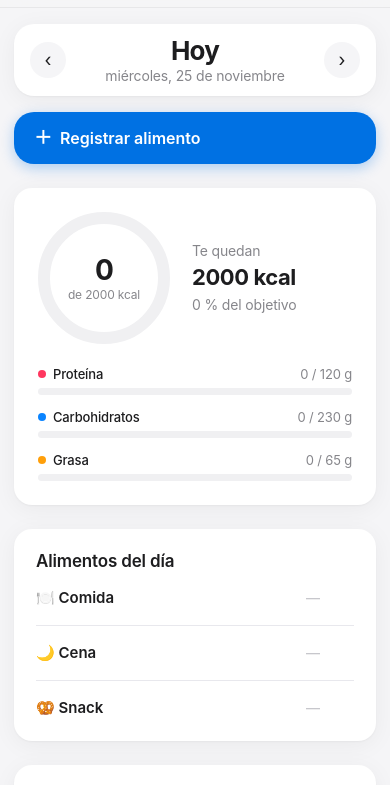
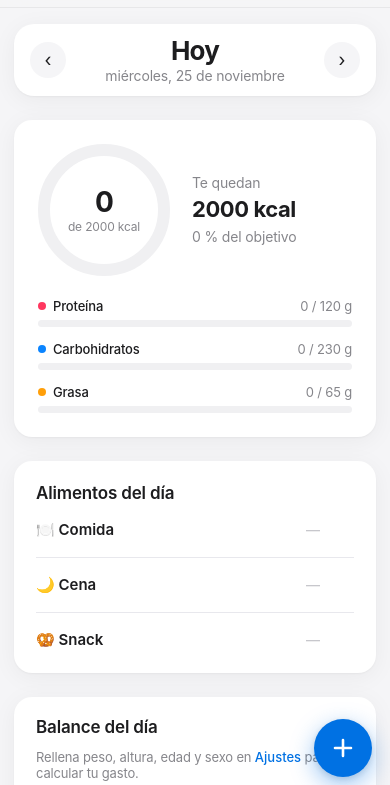
Before and after one commit to Alvarosoto136/Daily, a plain HTML site: page index.html in a window 390 px wide. Shown: the part 47-832 px from the top of the page. Drawn offline with Linux system fonts and the light colour scheme.

Commit message:
Registrar alimento pasa a ser un botón redondo azul abajo a la derecha
Co-Authored-By: Claude Opus 5.5 <noreply@anthropic.com>
Claude-Session: https://claude.ai/code/session_012zKsg3jkawertsEiehHLhw

```diff
--- a/index.html
+++ b/index.html
@@ -46,7 +46,7 @@ html,body{overscroll-behavior-x:none}
 .icon-btn{width:34px;height:34px;border-radius:50%;display:grid;place-items:center;font-size:17px;color:var(--muted);transition:background .2s}
 .icon-btn:hover{background:rgba(0,0,0,.05);color:var(--text)}
 
-main{max-width:1240px;margin:0 auto;padding:28px 32px 60px}
+main{max-width:1240px;margin:0 auto;padding:28px 32px 110px}
 .layout{display:grid;grid-template-columns:380px minmax(0,1fr);gap:28px;align-items:start}
 .card{background:var(--card);border-radius:var(--r);box-shadow:var(--shadow)}
 .side{position:sticky;top:86px;display:flex;flex-direction:column;gap:20px}
@@ -73,6 +73,13 @@ main{max-width:1240px;margin:0 auto;padding:28px 32px 60px}
 .dcol{display:flex;flex-direction:column;gap:24px;min-width:0}
 .reg{max-width:920px;margin:0 auto;position:relative;padding-top:8px}
 .regmode .topbar{display:none}
+.fab{position:fixed;right:max(22px,calc(50vw - 620px + 22px));bottom:calc(26px + env(safe-area-inset-bottom));width:60px;height:60px;border-radius:50%;
+  background:#0071e3;color:#fff;display:grid;place-items:center;z-index:30;box-shadow:0 8px 24px rgba(0,113,227,.4),0 2px 6px rgba(0,0,0,.12);
+  transition:transform .25s cubic-bezier(.22,.61,.36,1),opacity .2s,background .2s}
+.fab:hover{background:#0077ed;transform:scale(1.06)}
+.fab:active{transform:scale(.92)}
+.fab.off{opacity:0;transform:scale(.6);pointer-events:none}
+@media (max-width:600px){ .fab{right:18px;bottom:calc(20px + env(safe-area-inset-bottom));width:58px;height:58px} }
 .regback{display:grid;place-items:center;width:44px;height:44px;margin:0 0 14px}
 .regback svg{display:block}
 .reg .crumbs{justify-content:center;position:relative}
@@ -446,7 +453,7 @@ label.bfield input{flex:1}
   html{-webkit-text-size-adjust:100%}
   body{-webkit-tap-highlight-color:transparent}
   .top-in{padding-top:10px;padding-bottom:10px;gap:14px}
-  main{padding:16px 14px calc(40px + env(safe-area-inset-bottom))}
+  main{padding:16px 14px calc(100px + env(safe-area-inset-bottom))}
   .reg{padding-top:0}
   .regback{width:38px;height:38px;margin:0 0 6px}
   .reg .crumbs{min-height:38px}
@@ -463,7 +470,6 @@ label.bfield input{flex:1}
   .tile{min-height:180px;padding:14px}
   input,select,textarea{font-size:16px!important}
   .toast{bottom:calc(20px + env(safe-area-inset-bottom))}
-  #regBtn{padding:16px 20px}
   .hist{gap:14px}
   .cal{padding:16px 12px}
   .calhead{flex-wrap:wrap;margin-bottom:12px}
@@ -504,7 +510,6 @@ label.bfield input{flex:1}
         <button class="round" id="nextDay" title="Día siguiente">›</button>
         <button class="pill" id="todayBtn">Ir a hoy</button>
       </div>
-      <button class="btn-blue" id="regBtn"><span id="regIco">＋</span><span id="regTxt">Registrar alimento</span></button>
     </div>
 
     <!-- RESUMEN -->
@@ -939,7 +944,7 @@ function setAct(field, val){
   const pk = $('#pasosK'); if (pk){ const r = balanceCalc(ui.date); pk.textContent = r.ok ? fk(r.pasos) : '–'; }
 }
 function renderHoy(){ renderHead(); renderPicker(); renderSide(); renderRegBtn(); }
-function renderRegBtn(){ $('#regIco').textContent = ui.reg ? '✓' : '＋'; $('#regTxt').textContent = ui.reg ? 'Volver al resumen' : 'Registrar alimento'; }
+function renderRegBtn(){ const f=$('#regBtn'); if (f) f.classList.toggle('off', !!ui.reg || ui.view!=='hoy'); }
 let regBusy=false;
 function openReg(on){
   if (regBusy || ui.reg===on) return; regBusy=true;
@@ -1142,7 +1147,7 @@ function setView(v, instant){
   if (viewBusy) return;
   const prev = ui.view;
   ui.view=v; document.querySelectorAll('#viewSeg button').forEach(b=>b.classList.toggle('on', b.dataset.view===v));
-  movePill(v, instant);
+  movePill(v, instant); renderRegBtn();
   const show = v==='hoy' ? $('#viewHoy') : $('#viewHist'), hide = v==='hoy' ? $('#viewHist') : $('#viewHoy');
   const render = ()=>{ if (v==='hist'){ ui.calSel = ui.date; const d=dateOf(ui.date); ui.month=new Date(d.getFullYear(),d.getMonth(),1); renderHist(); } else renderHoy(); };
   if (instant || prev===v || hide.classList.contains('hidden')){
@@ -1237,5 +1242,6 @@ movePill(ui.view||'hoy', true);
 window.addEventListener('resize', ()=>movePill(ui.view||'hoy', true));
 if (document.fonts) document.fonts.ready.then(()=>movePill(ui.view||'hoy', true));
 </script>
+<button class="fab" id="regBtn" title="Registrar alimento" aria-label="Registrar alimento"><svg width="26" height="26" viewBox="0 0 26 26"><path d="M13 5v16M5 13h16" stroke="currentColor" stroke-width="2.6" stroke-linecap="round"/></svg></button>
 </body>
 </html>
```
